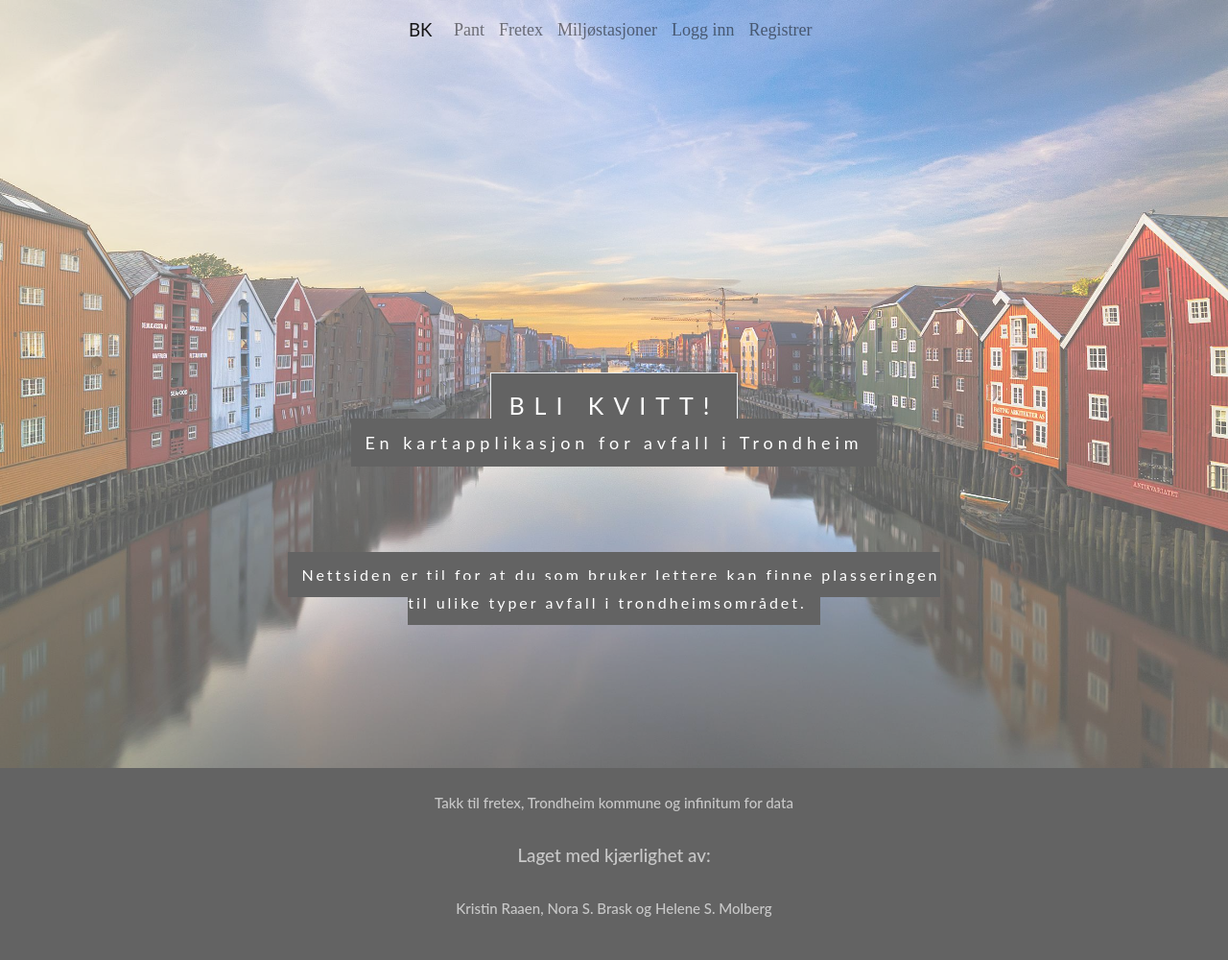
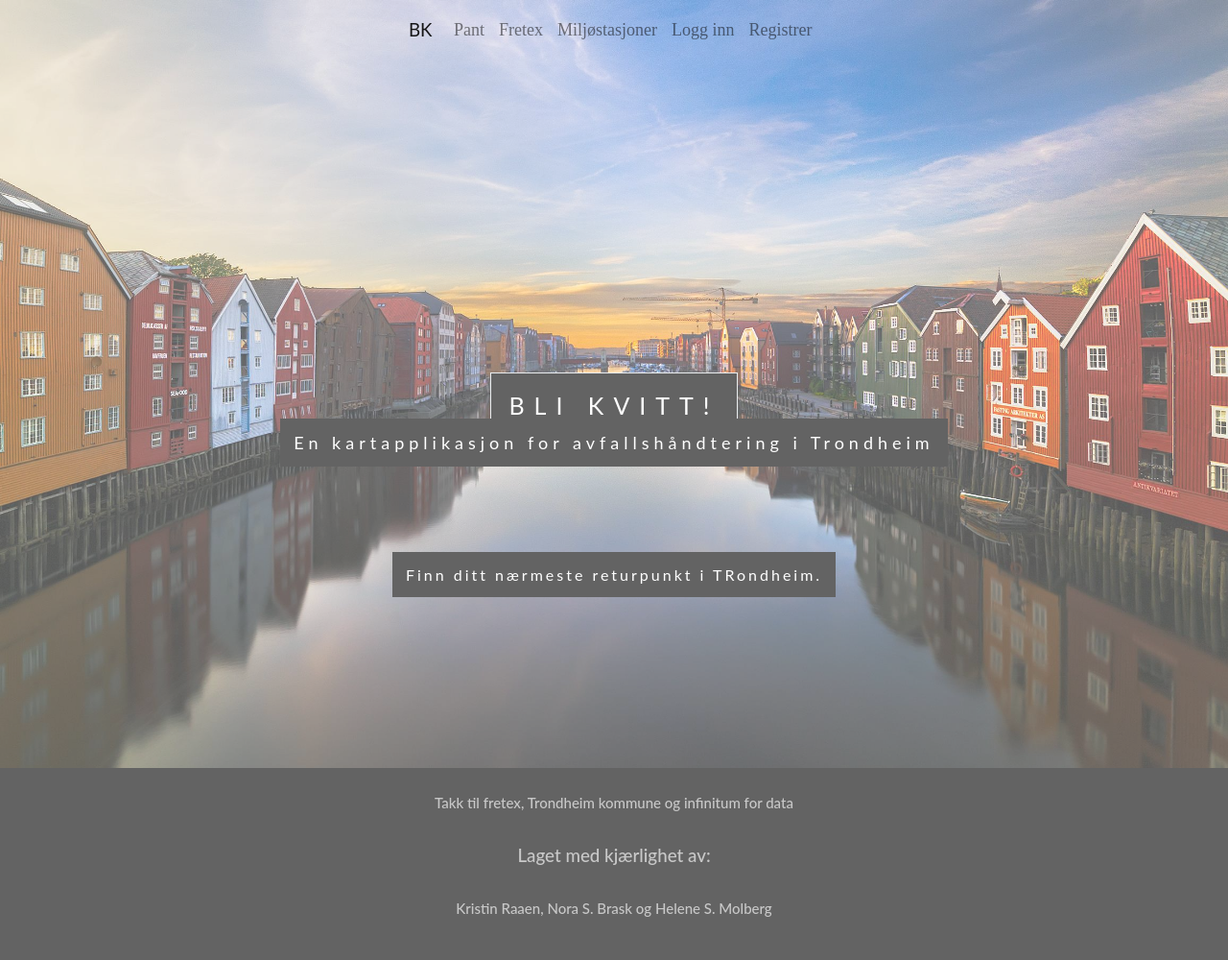
Before and after one commit to helenemolberg/blikvitt, a Flask app: page / in a window 1280 px wide. Shown: the whole page at 96% size. Run offline with Flask 2, Linux system fonts and the light colour scheme; some libraries are stand-ins or nearby versions.

Commit message:
endret tekst på header

```diff
--- a/templates/frontpage.html
+++ b/templates/frontpage.html
@@ -143,9 +143,9 @@ img:hover {
 <div class="bgimg-1">
   <div class="caption">
     <span class="border">BLI KVITT!</span><br>
-    <span class="border2">En kartapplikasjon for avfall i Trondheim</span><br>
-      <br><br><br><br><span class="border3">Nettsiden er til for at du som bruker lettere kan finne plasseringen<br> til ulike
-      typer avfall i trondheimsområdet.<br></span>
+    <span class="border2">En kartapplikasjon for
+avfallshåndtering i Trondheim</span><br>
+      <br><br><br><br><span class="border3">Finn ditt nærmeste returpunkt i TRondheim.<br></span>
   </div>
 </div>
 
```
